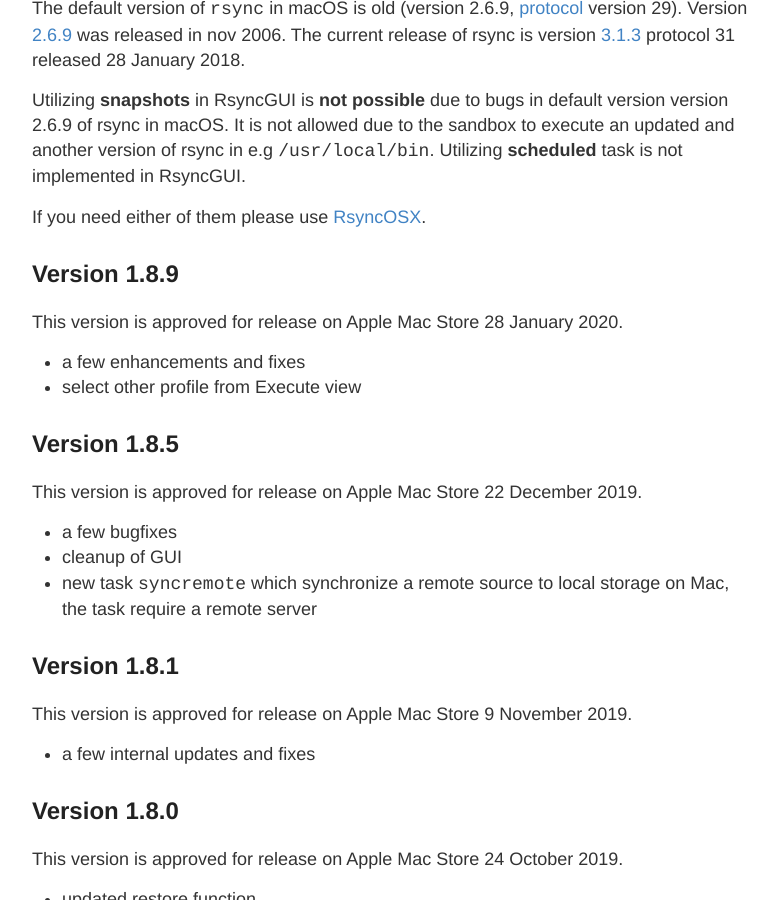
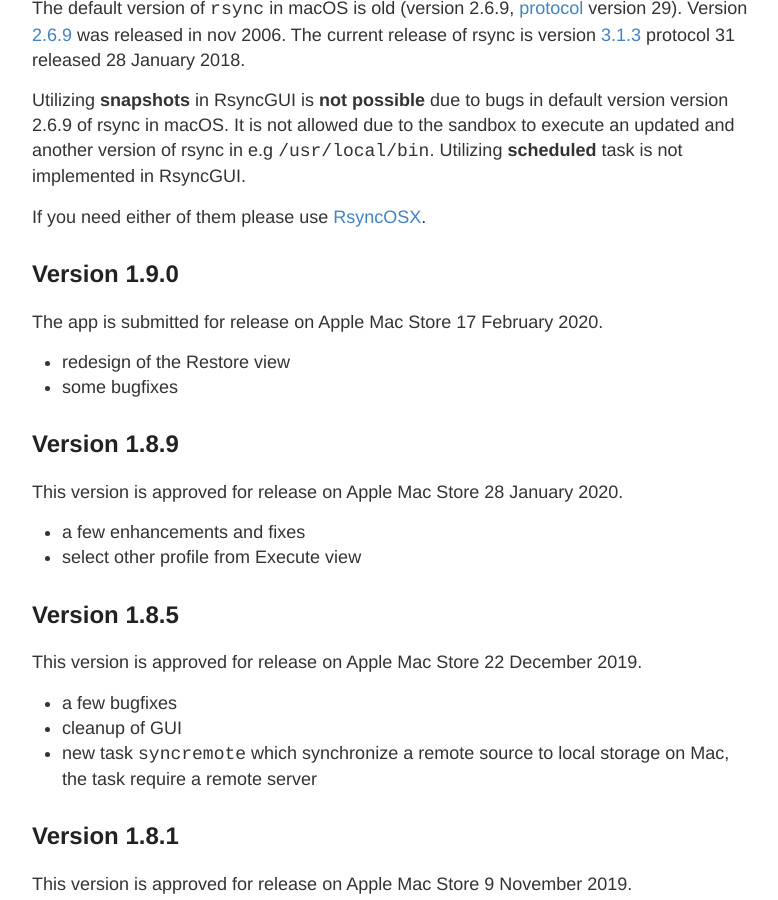
Before and after one commit to d2s/Documentation, a Jekyll site: the page built from _posts/2018-04-10-RsyncGUIChangelog.md, in a window 1280 px wide and 900 px high, scrolled down 964 px. Shown: the whole window, without its empty margins (248-1026 px from the left). Built offline with Jekyll 4.4.1, drawn with Linux system fonts in a browser that asks for light colours.

Commit message:
Update 2018-04-10-RsyncGUIChangelog.md

```diff
--- a/_posts/2018-04-10-RsyncGUIChangelog.md
+++ b/_posts/2018-04-10-RsyncGUIChangelog.md
@@ -23,6 +23,13 @@ The default version of `rsync` in macOS is old (version 2.6.9, [protocol](https:
 Utilizing **snapshots** in RsyncGUI is **not possible** due to bugs in default version version 2.6.9 of rsync in macOS. It is not allowed due to the sandbox to execute an updated and another version of rsync in e.g `/usr/local/bin`. Utilizing **scheduled** task is not implemented in RsyncGUI.
 
 If you need either of them please use [RsyncOSX](https://github.com/rsyncOSX/RsyncOSX).
+
+## Version 1.9.0
+
+The app is submitted for release on Apple Mac Store 17 February 2020.
+
+- redesign of the Restore view
+- some bugfixes
 
 ## Version 1.8.9
 
```
